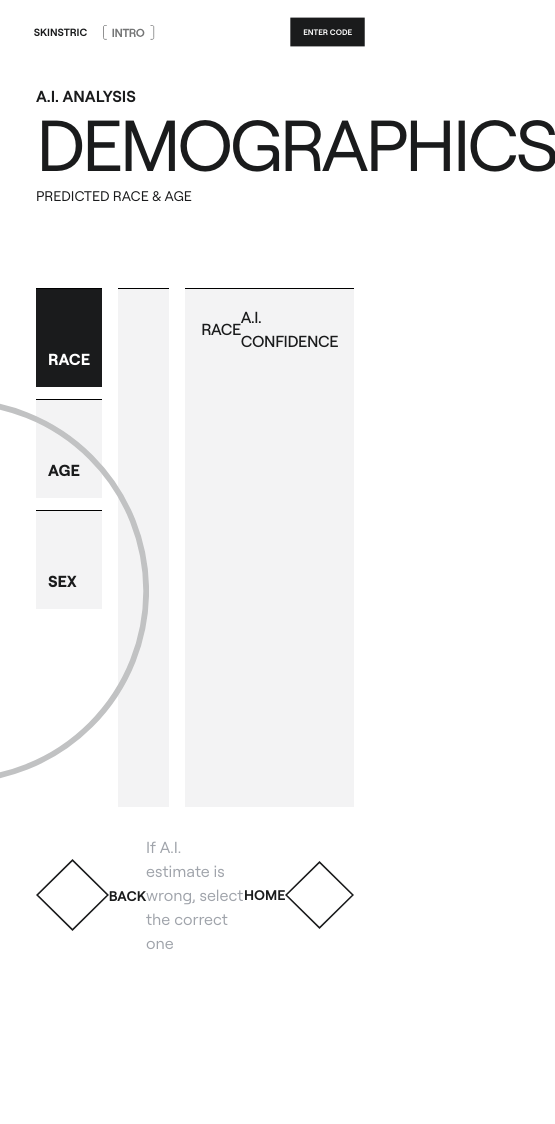
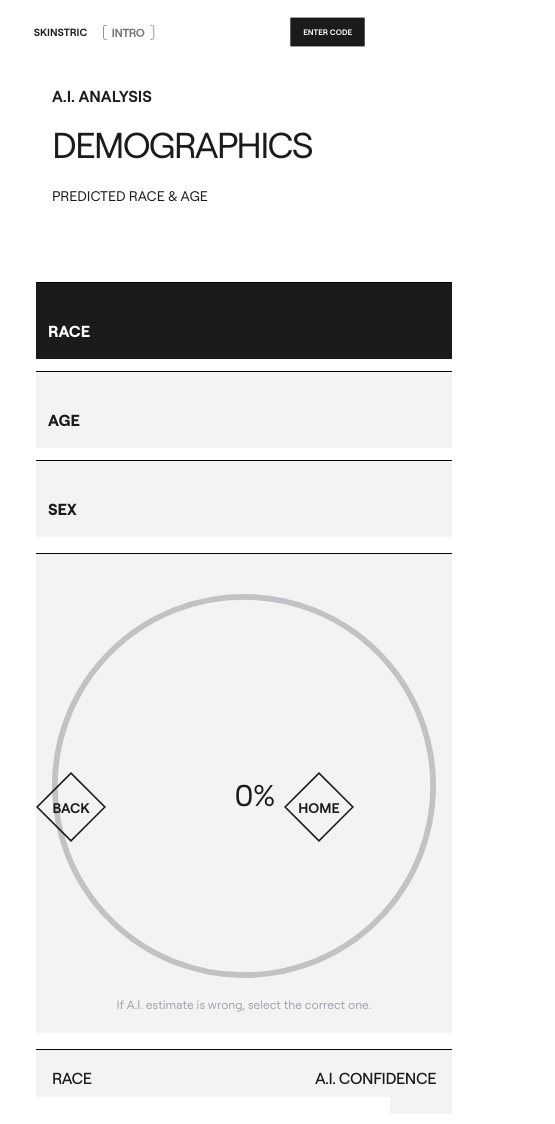
Before and after one commit to Amit-Erez/Skinstric-AI, a React (Create React App) app: page /summary in a window 390 px wide. Shown: the top 1124 px of the page, 555 px wide, since content can reach past the window. Before the commit the page ends 955 px from the top, so only its background shows below. Built offline with nearby package versions, Linux system fonts and the light colour scheme.

Commit message:
Summary page updated responsiveness

```diff
--- a/src/components/Grid.jsx
+++ b/src/components/Grid.jsx
@@ -43,11 +43,11 @@ const Grid = () => {
           <p>{selected.race ? selected.race.label : topRace}</p>
           <h4>Race</h4>
         </div>
-        <div className={`ctg race__ctg ${sort === "age" ? "active" : ""}`} onClick={() => setSort("age")}>
+        <div className={`ctg age__ctg ${sort === "age" ? "active" : ""}`} onClick={() => setSort("age")}>
           <p>{selected.age ? selected.age.label : topAge}</p>
           <h4>Age</h4>
         </div>
-        <div className={`ctg race__ctg ${sort === "gender" ? "active" : ""}`} onClick={() => setSort("gender")}>
+        <div className={`ctg gender__ctg ${sort === "gender" ? "active" : ""}`} onClick={() => setSort("gender")}>
           <p>{selected.gender ? selected.gender.label : topGender}</p>
           <h4>Sex</h4>
         </div>
@@ -77,6 +77,7 @@ const Grid = () => {
             <span>%</span>
           </p>
         </div>
+        <p className="mobile__circ--para">If A.I. estimate is wrong, select the correct one.</p>
       </div>
       <div className="ctg__info">
         <div className="ctg__info--container">
--- a/src/components/pages/Summary.css
+++ b/src/components/pages/Summary.css
@@ -53,7 +53,6 @@
 .ctg {
   border-top: 1px solid black;
   padding: 12px;
-    margin-bottom: 12px;
   height: 99px;
   display: flex;
   flex: 1;
@@ -67,8 +66,13 @@
   line-height: 24px;
 }
 
+.race__ctg,
+.age__ctg {
+  margin-bottom: 12px;
+}
+
 .ctg.active {
-  background-color: #1A1B1C;
+  background-color: #1a1b1c;
   color: white;
 }
 
@@ -80,9 +84,8 @@
   color: white;
 }
 
-
 .ctg__info--percentage {
-    background-color: #f3f3f4;;
+  background-color: #f3f3f4;
 }
 
 .ctg:hover,
@@ -140,7 +143,11 @@
   position: absolute;
   font-size: 30px;
   line-height: 36px;
-    top: .1rem;
+  top: 0.1rem;
+}
+
+ .mobile__circ--para {
+    display: none;
  }
 
 .ctg__info {
@@ -149,7 +156,7 @@
   padding: 16px 0;
 }
 
-.ctg__info--title{
+.ctg__info--title {
   padding: 0 16px;
   margin-bottom: 8px;
   display: flex;
@@ -162,7 +169,7 @@
   font-size: 16px;
   font-weight: 500;
   line-height: 24px;
-    letter-spacing: -0.4px
+  letter-spacing: -0.4px;
 }
 
 .ctg__info--percentage {
@@ -175,11 +182,9 @@
 
 .ctg__info--percentage.selected,
 .ctg__info--percentage.selected span,
-.ctg__info--percentage.selected
-.left__title span,
-.ctg__info--percentage.selected
-.left__title img{
-  background-color: #1A1B1C;
+.ctg__info--percentage.selected .left__title span,
+.ctg__info--percentage.selected .left__title img {
+  background-color: #1a1b1c;
   color: white;
 }
 
@@ -195,7 +200,7 @@
 
 .left__title img {
   margin-right: 8px;
-    color: #1A1B1C;
+  color: #1a1b1c;
 }
 
 .value {
@@ -232,12 +237,98 @@
   font-weight: 600;
 }
 
-#back__btn--sum:hover
-.back__arrow {
+#back__btn--sum:hover .back__arrow {
   scale: 1.1;
 }
 
-#home__btn:hover
-.proceed__arrow.home {
+#home__btn:hover .proceed__arrow.home {
   scale: 1.1;
 }
+
+@media (max-width: 768px) {
+  #summary {
+  height: 120vh;
+  }
+  .sum__top {
+    margin: 0 0 16px 16px;
+  }
+  .sum__top h3 {
+    font-size: 36px;
+    letter-spacing: -1.8px;
+  }
+  .ctg {
+    height: 77px;
+  }
+  .chart__grid {
+    grid-template-columns: 1fr; /* just one column */
+    grid-template-rows: auto; /* rows adjust naturally */
+    justify-self: center;
+    height: auto;
+  }
+  .circular {
+    display: flex;
+    flex-direction: column;
+    align-items: center;
+    justify-content: center;
+    height: 480px;
+  }
+  .circular__container {
+    position: static;
+    margin-bottom: 16px;
+  }
+
+  .circle {
+
+  }
+
+  .circle__value {
+    font-size: 30px;
+  }
+
+  .mobile__circ--para {
+    position: absolute;
+    bottom: 16px;
+    display: block;
+    font-size: 12px;
+    font-weight: 400;
+    line-height: 24px;
+    color: #a0a4ab;
+
+  }
+  .circular__title {
+    display: none;
+    margin-bottom: 4px;
+  }
+
+  .sum__footer {
+    padding-bottom: 32px;
+  }
+
+  .sum__footer-para {
+    display: none;
+  }
+}
+
+@media (max-width:640px) {
+    .chart__grid {
+        margin: 18px;
+    }
+
+    .mobile__bottom-gap {
+        position: fixed;
+        width: 100%;
+        height: 70px;
+        background-color: white;
+    }
+    #back__btn--sum,
+    #home__btn {
+        position: fixed;
+        bottom: 2px;
+    }
+    #back__btn--sum p,
+    #home__btn p {
+       top: 50%;
+       left: 50%;
+       transform: translate(-50%, -50%);
+    }
+}
--- a/src/components/pages/Summary.jsx
+++ b/src/components/pages/Summary.jsx
@@ -44,6 +44,7 @@ const Summary = () => {
           </Link>
         </div>
       </div>
+      <div className="mobile__bottom-gap"></div>
     </section>
   );
 };
--- a/src/components/pages/Testing.css
+++ b/src/components/pages/Testing.css
@@ -326,15 +326,17 @@ RESPONSIVENESS
 
   #back__btn,
   #proceed__btn,
-  #summary__btn {
+  #summary__btn,
+  #back__btn--sum,
+  #home__btn {
     width: 70px;
     height: 70px;
   }
 
-  #back__btn p {
+  #back__btn p,
+  #back__btn--sum p {
     position: absolute;
     left: 1.1rem;
-    transform: translate();
     font-size: 0.8rem;
   }
 
@@ -345,7 +347,18 @@ RESPONSIVENESS
     left: 0.4rem;
   }
 
-  #summary__btn p {
+  #back__btn--sum {
+    position: absolute;
+    font-size: 0.77rem;
+    left: 1rem;
+  }
+
+  #home__btn {
+    right: 1rem
+  }
+
+  #summary__btn p,
+  #home__btn p {
     position: absolute;
     font-size: 0.9rem;
     left: 1.1rem;
```
Lines whose indentation alone changed are shown as unchanged.
